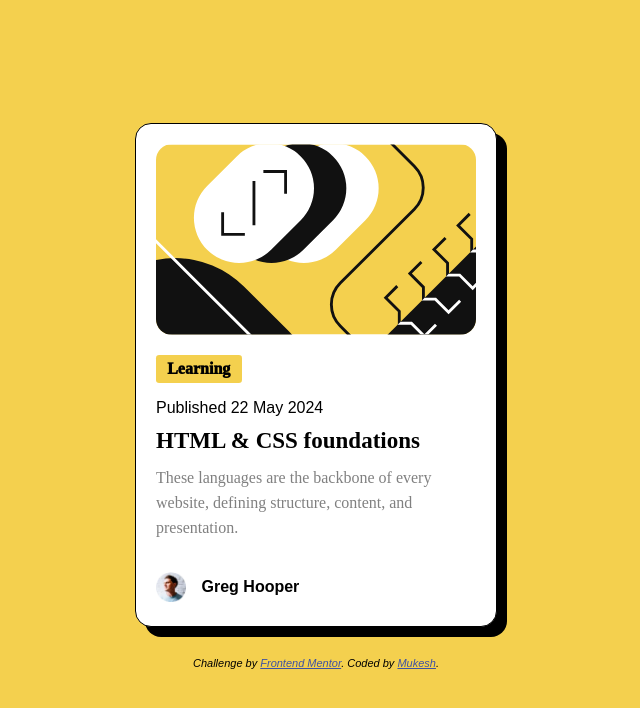
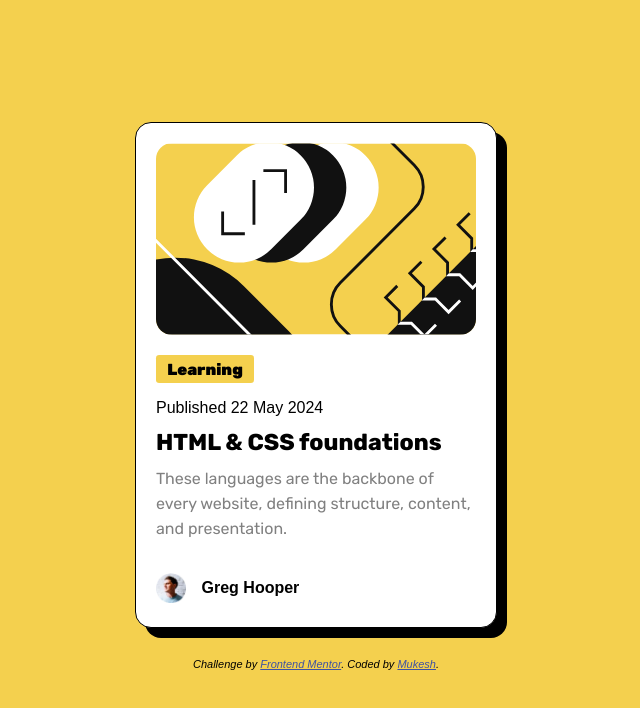
Before and after one commit to issei416/Frontendmentor_Challenges, a plain HTML site: page blog_previiew_card/index.html in a window 1280 px wide. Shown: the whole page, without its empty margins (324-964 px from the left). Drawn offline with Linux system fonts and the light colour scheme.

Commit message:
added few font updates

```diff
--- a/blog_previiew_card/index.html
+++ b/blog_previiew_card/index.html
@@ -2,10 +2,11 @@
 <html lang="en">
 <head>
   <meta charset="UTF-8">
-  <meta name="viewport" content="width=device-width, initial-scale=1.0"> <!-- displays site properly based on user's device -->
-
+  <meta name="viewport" content="width=device-width, initial-scale=1.0">
   <link rel="icon" type="image/png" sizes="32x32" href="./assets/images/favicon-32x32.png">
-
+  <link rel="preconnect" href="https://fonts.googleapis.com">
+<link rel="preconnect" href="https://fonts.gstatic.com" crossorigin>
+<link href="https://fonts.googleapis.com/css2?family=Nanum+Gothic&family=Roboto:ital,wght@0,100;0,300;0,400;0,500;0,700;0,900;1,100;1,300;1,400;1,500;1,700;1,900&family=Rubik:ital,wght@0,300..900;1,300..900&display=swap" rel="stylesheet">
   <title>Frontend Mentor | Blog preview card | Mukesh</title>
 
   <style>
@@ -48,7 +49,7 @@
       border-radius: 0.2em;
       width:max-content;
       background-color: rgb(244,208,78);
-      font-family: 'Franklin Gothic';
+      font-family: 'Rubik';
       font-size: 16px;
       font-weight: 1000;
     }
@@ -56,14 +57,14 @@
       width: 100%;
       font-weight: 750;
       font-size: 23px;
-      font-family:'Franklin Gothic';
+      font-family:'Rubik';
       line-height: 10px;
     }
     .blog_course_desc {
-      font-weight: 100;
+      font-weight: 400;
       font-size: 16px;
       line-height: 25px;
-      font-family: 'Franklin Gothic';
+      font-family: 'rubik';
       color:hsl(0, 0%, 50%);
     }
     .blog_author{
```
